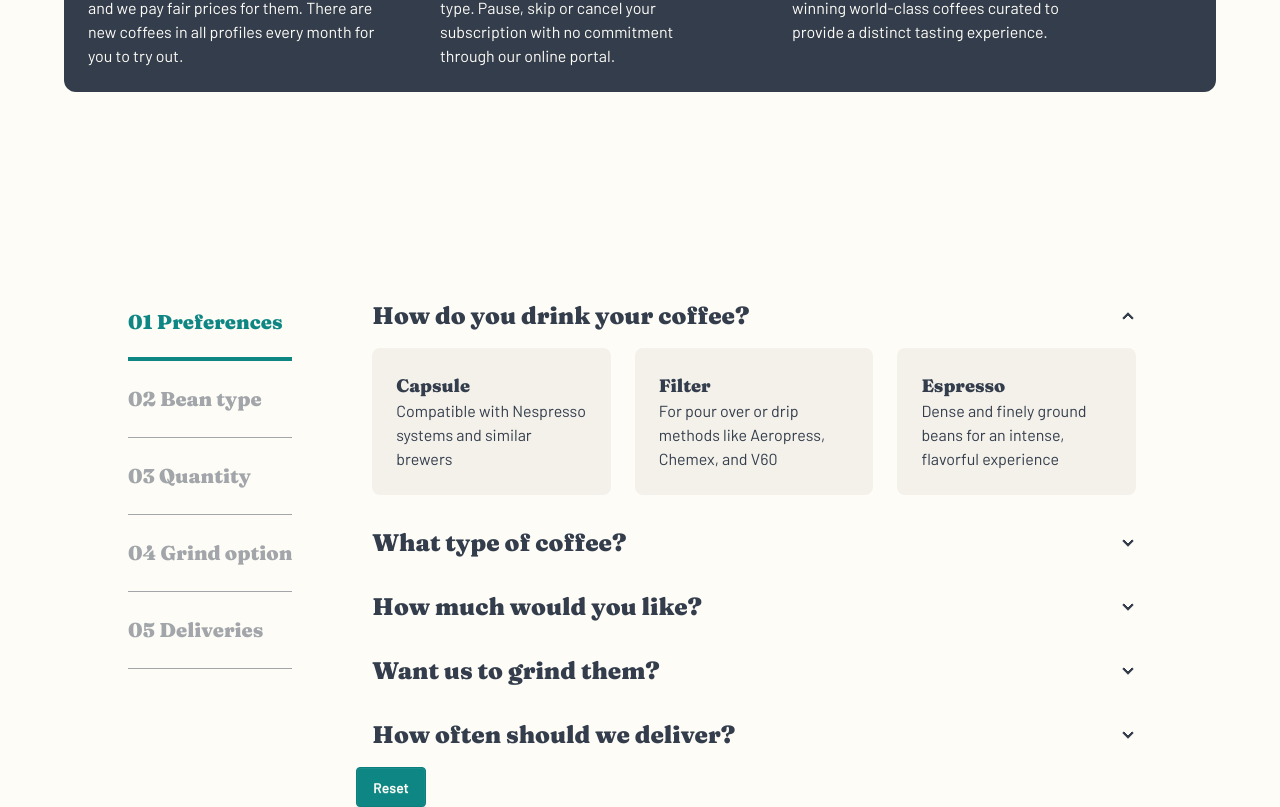
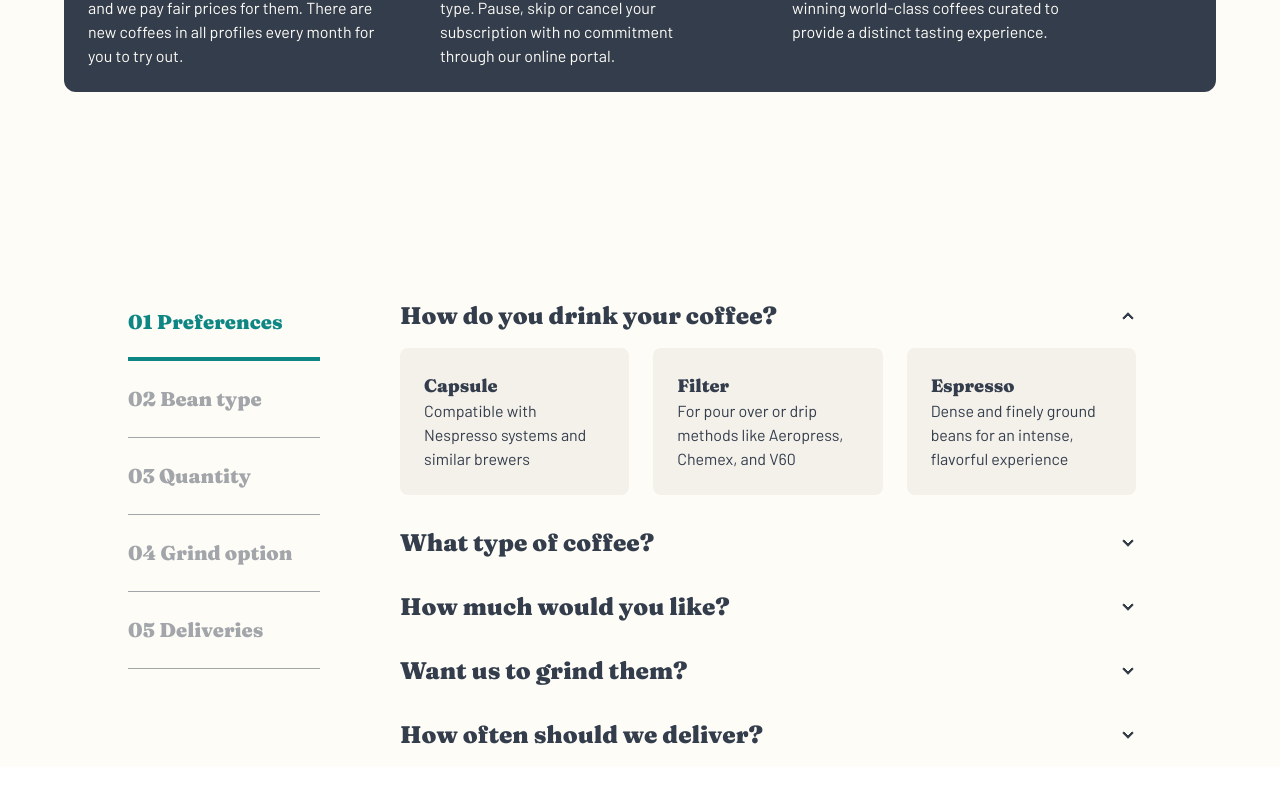
Before and after one commit to doinby/ecommerce-nextjs-tut-v03, a Next.js app: page /create-a-plan in a window 1280 px wide. Shown: the part 929-1736 px from the top of the page. After the commit the page ends 1696 px from the top, so only its background shows below. Built offline with nearby package versions, Linux system fonts and the light colour scheme.

Commit message:
refactor step content

```diff
--- a/components/StepContents.tsx
+++ b/components/StepContents.tsx
@@ -4,8 +4,9 @@ import StepContentCards from './StepContentCards';
 import { stepItems } from '../lib/data';
 import { useActiveStep } from '@/lib/activeStep';
 import { useStore } from '@/lib/store';
+import { ReactNode } from 'react';
 
-export default function StepContents() {
+export default function StepContents({ children }: { children: ReactNode }) {
 	const activeStep = useActiveStep().activeStep;
 	const setActiveStep = useActiveStep().setStep;
 	const resetStep = useActiveStep().resetStep;
@@ -19,7 +20,7 @@ export default function StepContents() {
 	}
 
 	return (
-		<div className=''>
+		<div>
 			{stepItems.map(({ stepTitle, question, options }, idx) => {
 				const key = getKeyId(question).concat('-question');
 				return (
@@ -36,16 +37,7 @@ export default function StepContents() {
 					</article>
 				);
 			})}
-			<button
-				type='reset'
-				onClick={() => {
-					resetOption();
-					resetStep();
-				}}
-				className='btn btn-primary'
-			>
-				Reset
-			</button>
+			{children}
 		</div>
 	);
 }
--- a/components/StepsNavbar.tsx
+++ b/components/StepsNavbar.tsx
@@ -16,7 +16,7 @@ export default function StepsNavbar() {
 	}
 
 	return (
-		<ul className='shrink-0 text-xl text-charcoal/45 font-serif font-black'>
+		<ul className='shrink-0 w-48 text-xl text-charcoal/45 font-serif font-black'>
 			{stepList.map((step, idx) => {
 				const key = getKeyId(step).concat('-step');
 				return (
```
